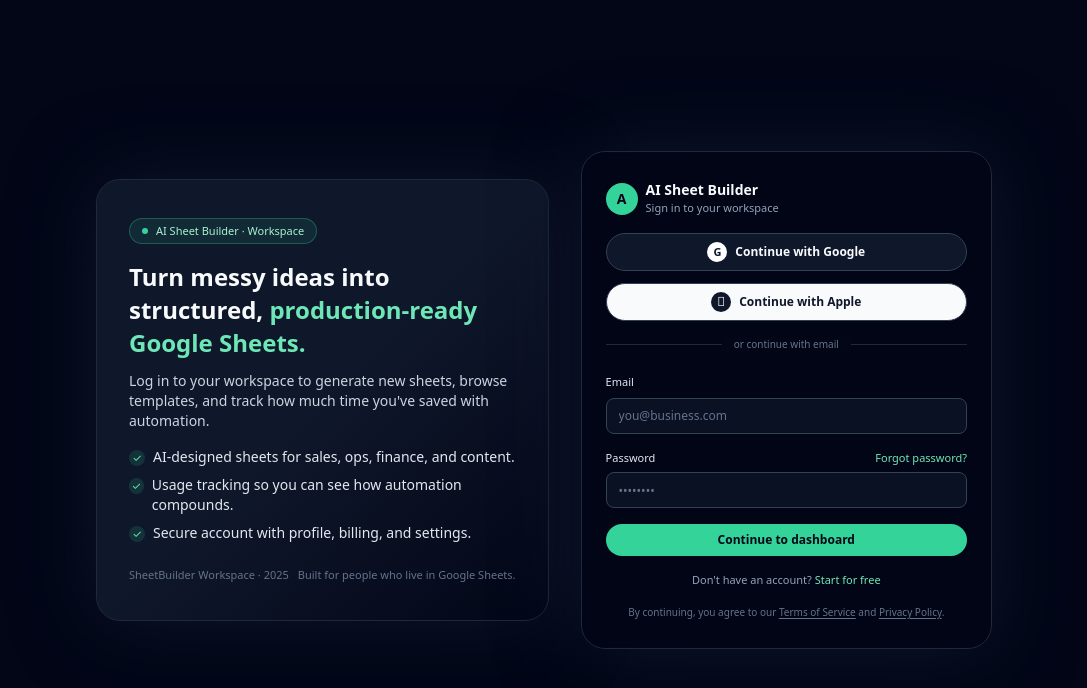
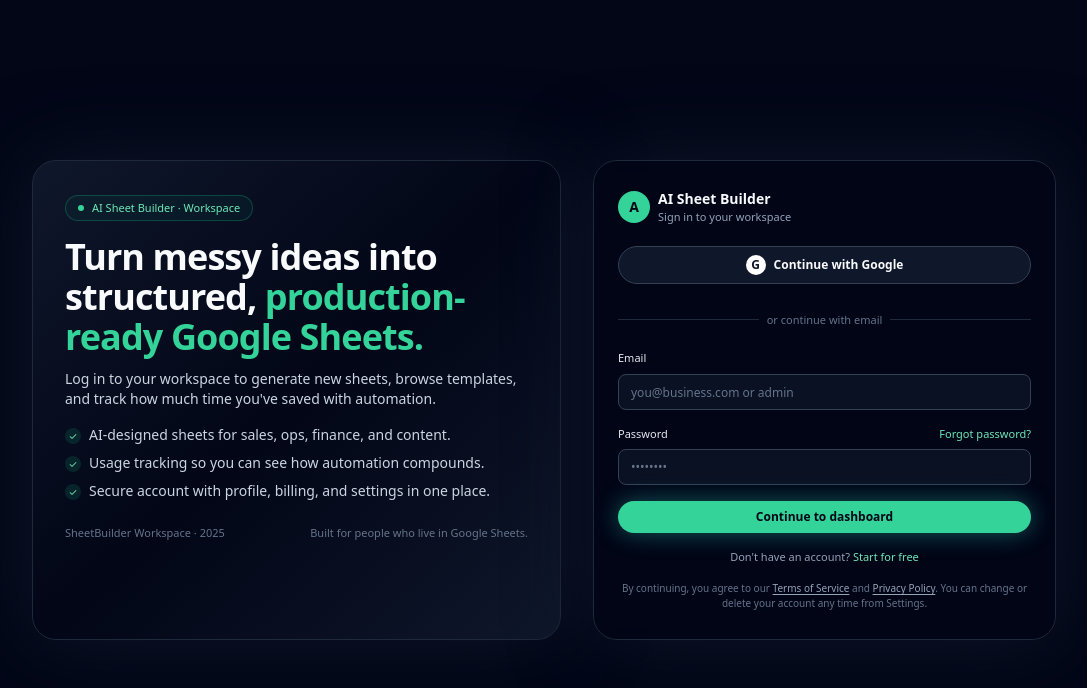
Before and after one commit to hoodpope47/sheetbuilder-landing, a Next.js app: page /login in a window 1280 px wide. Shown: the top 688 px of the page, without its empty margins (96-1183 px from the left). Built offline with nearby package versions, Linux system fonts and the light colour scheme; no server answers; the database is empty.

Commit message:
updated signup and login pages

```diff
--- a/src/app/login/page.tsx
+++ b/src/app/login/page.tsx
@@ -5,13 +5,20 @@
 import { useRouter } from "next/navigation";
 import { supabase } from "@/lib/supabaseClient";
 
+// Admin alias support: allow "admin" in the email field to map to a real email.
+// IMPORTANT: change ADMIN_EMAIL to the actual admin email in your Supabase project.
+const ADMIN_USERNAME = "admin";
+const ADMIN_EMAIL = "admin@sheetbuilder.ai"; // e.g. "admin@sheetbuilder.ai"
+
 export default function LoginPage() {
   const router = useRouter();
 
   const [email, setEmail] = useState("");
   const [password, setPassword] = useState("");
-  const [loading, setLoading] = useState(false);
+
   const [error, setError] = useState<string | null>(null);
+  const [loadingEmailLogin, setLoadingEmailLogin] = useState(false);
+  const [loadingGoogle, setLoadingGoogle] = useState(false);
 
   async function handleEmailLogin(e: FormEvent) {
     e.preventDefault();
@@ -23,105 +30,107 @@
     }
 
     try {
-      setLoading(true);
+      setLoadingEmailLogin(true);
+
+      // If the user types "admin" instead of an email, map to the real admin email.
+      let loginEmail = email.trim();
+      if (loginEmail.toLowerCase() === ADMIN_USERNAME.toLowerCase()) {
+        loginEmail = ADMIN_EMAIL;
+      }
+
       const { error: signInError } = await supabase.auth.signInWithPassword({
-        email,
+        email: loginEmail,
         password,
       });
 
       if (signInError) {
-        setError(signInError.message || "Unable to sign in.");
+        setError(signInError.message || "Unable to log in.");
         return;
       }
 
       router.push("/dashboard");
     } catch (err: any) {
-      setError(err.message || "Unable to sign in.");
+      setError(err.message || "Unable to log in.");
     } finally {
-      setLoading(false);
+      setLoadingEmailLogin(false);
     }
   }
 
   async function handleGoogleLogin() {
+    try {
       setError(null);
-    try {
-      const { error } = await supabase.auth.signInWithOAuth({
+      setLoadingGoogle(true);
+
+      const { error: oauthError } = await supabase.auth.signInWithOAuth({
         provider: "google",
-        options: {
-          redirectTo: `${window.location.origin}/dashboard`,
-        },
       });
-      if (error) {
-        setError(error.message || "Google sign-in failed.");
+
+      if (oauthError) {
+        setError(oauthError.message || "Google sign-in failed.");
       }
+      // Supabase handles the redirect for Google.
     } catch (err: any) {
       setError(err.message || "Google sign-in failed.");
-    }
-  }
-
-  async function handleAppleLogin() {
-    setError(null);
-    try {
-      const { error } = await supabase.auth.signInWithOAuth({
-        provider: "apple",
-        options: {
-          redirectTo: `${window.location.origin}/dashboard`,
-        },
-      });
-      if (error) {
-        setError(error.message || "Apple sign-in failed.");
-      }
-    } catch (err: any) {
-      setError(err.message || "Apple sign-in failed.");
+    } finally {
+      setLoadingGoogle(false);
     }
   }
 
   return (
     <main className="min-h-screen bg-slate-950 text-slate-50 flex items-center justify-center px-4">
-      <div className="grid max-w-4xl w-full gap-8 md:grid-cols-[1.1fr,1fr] items-center">
-        <section className="hidden md:block rounded-3xl border border-slate-800 bg-gradient-to-br from-slate-900 via-slate-900 to-slate-950 px-8 py-9 shadow-[0_0_80px_rgba(15,23,42,0.9)]">
-          <p className="inline-flex items-center rounded-full border border-emerald-400/30 bg-emerald-400/10 px-3 py-1 text-[11px] font-medium text-emerald-200">
-            <span className="mr-2 h-1.5 w-1.5 rounded-full bg-emerald-400" />
+      <div className="mx-auto flex w-full max-w-5xl flex-col gap-8 md:flex-row">
+        {/* LEFT: Hero */}
+        <section className="flex-1 rounded-3xl border border-slate-800 bg-gradient-to-br from-slate-900 via-slate-950 to-slate-900 px-8 py-8 shadow-[0_0_80px_rgba(15,23,42,0.9)]">
+          <div className="inline-flex items-center gap-2 rounded-full border border-emerald-500/30 bg-emerald-500/5 px-3 py-1 text-[11px] font-medium text-emerald-300 mb-4">
+            <span className="h-1.5 w-1.5 rounded-full bg-emerald-400" />
             AI Sheet Builder · Workspace
-          </p>
-          <h1 className="mt-4 text-2xl font-semibold leading-snug">
+          </div>
+
+          <h1 className="text-3xl md:text-4xl font-semibold tracking-tight text-slate-50">
             Turn messy ideas into structured,{" "}
-            <span className="text-emerald-300">
+            <span className="text-emerald-400">
               production-ready Google Sheets.
             </span>
           </h1>
-          <p className="mt-3 text-sm text-slate-300">
+
+          <p className="mt-3 text-sm text-slate-300 max-w-lg">
             Log in to your workspace to generate new sheets, browse templates,
             and track how much time you&apos;ve saved with automation.
           </p>
-          <ul className="mt-4 space-y-2 text-sm text-slate-200">
+
+          <ul className="mt-4 space-y-2 text-sm text-slate-300">
             <li className="flex items-start gap-2">
-              <span className="mt-[3px] h-4 w-4 rounded-full bg-emerald-400/15 text-[11px] flex items-center justify-center text-emerald-300">
+              <span className="mt-[3px] h-4 w-4 rounded-full bg-emerald-500/15 text-[10px] flex items-center justify-center text-emerald-300">
                 ✓
               </span>
               <span>AI-designed sheets for sales, ops, finance, and content.</span>
             </li>
             <li className="flex items-start gap-2">
-              <span className="mt-[3px] h-4 w-4 rounded-full bg-emerald-400/15 text-[11px] flex items-center justify-center text-emerald-300">
+              <span className="mt-[3px] h-4 w-4 rounded-full bg-emerald-500/15 text-[10px] flex items-center justify-center text-emerald-300">
                 ✓
               </span>
               <span>Usage tracking so you can see how automation compounds.</span>
             </li>
             <li className="flex items-start gap-2">
-              <span className="mt-[3px] h-4 w-4 rounded-full bg-emerald-400/15 text-[11px] flex items-center justify-center text-emerald-300">
+              <span className="mt-[3px] h-4 w-4 rounded-full bg-emerald-500/15 text-[10px] flex items-center justify-center text-emerald-300">
                 ✓
               </span>
-              <span>Secure account with profile, billing, and settings.</span>
+              <span>
+                Secure account with profile, billing, and settings in one place.
+              </span>
             </li>
           </ul>
+
           <div className="mt-6 flex items-center justify-between text-[11px] text-slate-500">
             <span>SheetBuilder Workspace · 2025</span>
             <span>Built for people who live in Google Sheets.</span>
           </div>
         </section>
 
-        <section className="rounded-3xl border border-slate-800 bg-slate-950/80 px-6 py-7 shadow-[0_0_80px_rgba(15,23,42,0.9)] backdrop-blur">
-          <div className="flex items-center gap-2 mb-4">
+        {/* RIGHT: Login card */}
+        <section className="flex-1">
+          <div className="rounded-3xl border border-slate-800 bg-slate-950/80 px-6 py-7 shadow-[0_0_80px_rgba(15,23,42,0.9)] backdrop-blur">
+            <div className="flex items-center gap-2 mb-5">
               <div className="flex h-8 w-8 items-center justify-center rounded-full bg-emerald-400 text-slate-950 text-sm font-semibold">
                 A
               </div>
@@ -141,41 +150,32 @@
               </div>
             )}
 
-          <div className="space-y-3 mb-4">
+            {/* Google OAuth (Apple button removed) */}
             <button
               type="button"
               onClick={handleGoogleLogin}
-              className="inline-flex w-full items-center justify-center rounded-full bg-slate-900 px-4 py-2 text-xs font-semibold text-slate-50 border border-slate-700 hover:bg-slate-800 transition"
+              disabled={loadingGoogle}
+              className="mb-3 inline-flex w-full items-center justify-center gap-2 rounded-full bg-slate-900 border border-slate-700 px-4 py-2 text-xs font-semibold text-slate-50 hover:bg-slate-800 transition disabled:opacity-70 disabled:cursor-wait"
             >
-              <span className="mr-2 flex h-5 w-5 items-center justify-center rounded-full bg-white">
-                <span className="text-[11px] leading-none text-slate-900">G</span>
+              <span className="flex h-5 w-5 items-center justify-center rounded-full bg-white">
+                <span className="text-[12px] leading-none text-slate-900 font-bold">
+                  G
                 </span>
-              Continue with Google
+              </span>
+              <span>
+                {loadingGoogle ? "Connecting to Google…" : "Continue with Google"}
+              </span>
             </button>
 
-            <button
-              type="button"
-              onClick={handleAppleLogin}
-              className="inline-flex w-full items-center justify-center rounded-full bg-slate-50 px-4 py-2 text-xs font-semibold text-slate-900 border border-slate-700 hover:bg-slate-100 transition"
-            >
-              <span className="mr-2 flex h-5 w-5 items-center justify-center rounded-full bg-slate-900 text-[13px] leading-none text-white">
-                
+            <div className="flex items-center gap-2 my-4">
+              <div className="h-px flex-1 bg-slate-800" />
+              <span className="text-[11px] text-slate-500">
+                or continue with email
               </span>
-              Continue with Apple
-            </button>
+              <div className="h-px flex-1 bg-slate-800" />
             </div>
 
-          <div className="relative my-4">
-            <div className="absolute inset-0 flex items-center">
-              <div className="w-full border-t border-slate-800" />
-            </div>
-            <div className="relative flex justify-center text-[10px]">
-              <span className="bg-slate-950 px-3 text-slate-500">
-                or continue with email
-              </span>
-            </div>
-          </div>
-
+            {/* Email/password login (supports "admin" alias) */}
             <form onSubmit={handleEmailLogin} className="space-y-4">
               <div className="space-y-1.5">
                 <label
@@ -186,12 +186,12 @@
                 </label>
                 <input
                   id="email"
-                type="email"
+                  type="text"
                   autoComplete="email"
                   value={email}
                   onChange={(e) => setEmail(e.target.value)}
                   className="h-9 w-full rounded-lg border border-slate-700 bg-slate-900/70 px-3 text-xs text-slate-50 placeholder:text-slate-500 focus:border-emerald-400 focus:outline-none focus:ring-1 focus:ring-emerald-400"
-                placeholder="you@business.com"
+                  placeholder="you@business.com or admin"
                 />
               </div>
 
@@ -205,7 +205,7 @@
                   </label>
                   <Link
                     href="/forgot-password"
-                  className="text-[11px] font-medium text-emerald-300 hover:text-emerald-200"
+                    className="text-[11px] text-emerald-300 hover:text-emerald-200"
                   >
                     Forgot password?
                   </Link>
@@ -223,10 +223,10 @@
 
               <button
                 type="submit"
-              disabled={loading}
-              className="mt-2 inline-flex w-full items-center justify-center rounded-full bg-emerald-400 px-4 py-2 text-xs font-semibold text-slate-950 hover:bg-emerald-300 transition disabled:opacity-70 disabled:cursor-wait"
+                disabled={loadingEmailLogin}
+                className="mt-1 inline-flex w-full items-center justify-center rounded-full bg-emerald-400 px-4 py-2 text-xs font-semibold text-slate-950 hover:bg-emerald-300 transition shadow-[0_0_25px_rgba(45,212,191,0.4)] disabled:opacity-70 disabled:cursor-wait"
               >
-              {loading ? "Signing in…" : "Continue to dashboard"}
+                {loadingEmailLogin ? "Signing you in…" : "Continue to dashboard"}
               </button>
             </form>
 
@@ -242,10 +242,22 @@
 
             <p className="mt-4 text-[10px] text-slate-500 text-center">
               By continuing, you agree to our{" "}
-            <span className="underline underline-offset-2">Terms of Service</span>{" "}
+              <Link
+                href="/terms"
+                className="underline underline-offset-2 text-slate-400 hover:text-slate-300"
+              >
+                Terms of Service
+              </Link>{" "}
               and{" "}
-            <span className="underline underline-offset-2">Privacy Policy</span>.
+              <Link
+                href="/privacy"
+                className="underline underline-offset-2 text-slate-400 hover:text-slate-300"
+              >
+                Privacy Policy
+              </Link>
+              . You can change or delete your account any time from Settings.
             </p>
+          </div>
         </section>
       </div>
     </main>
```
Lines whose indentation alone changed are shown as unchanged.
